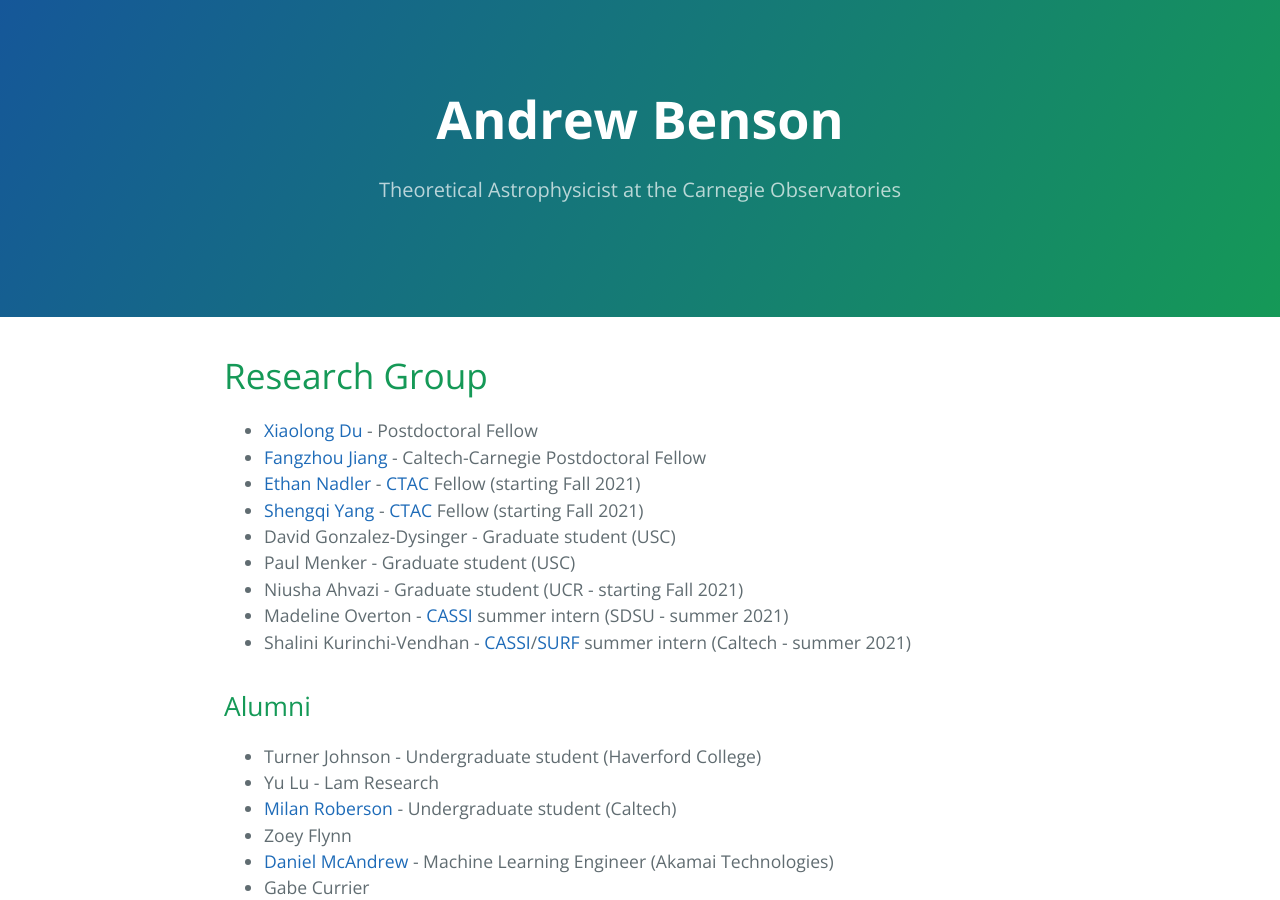
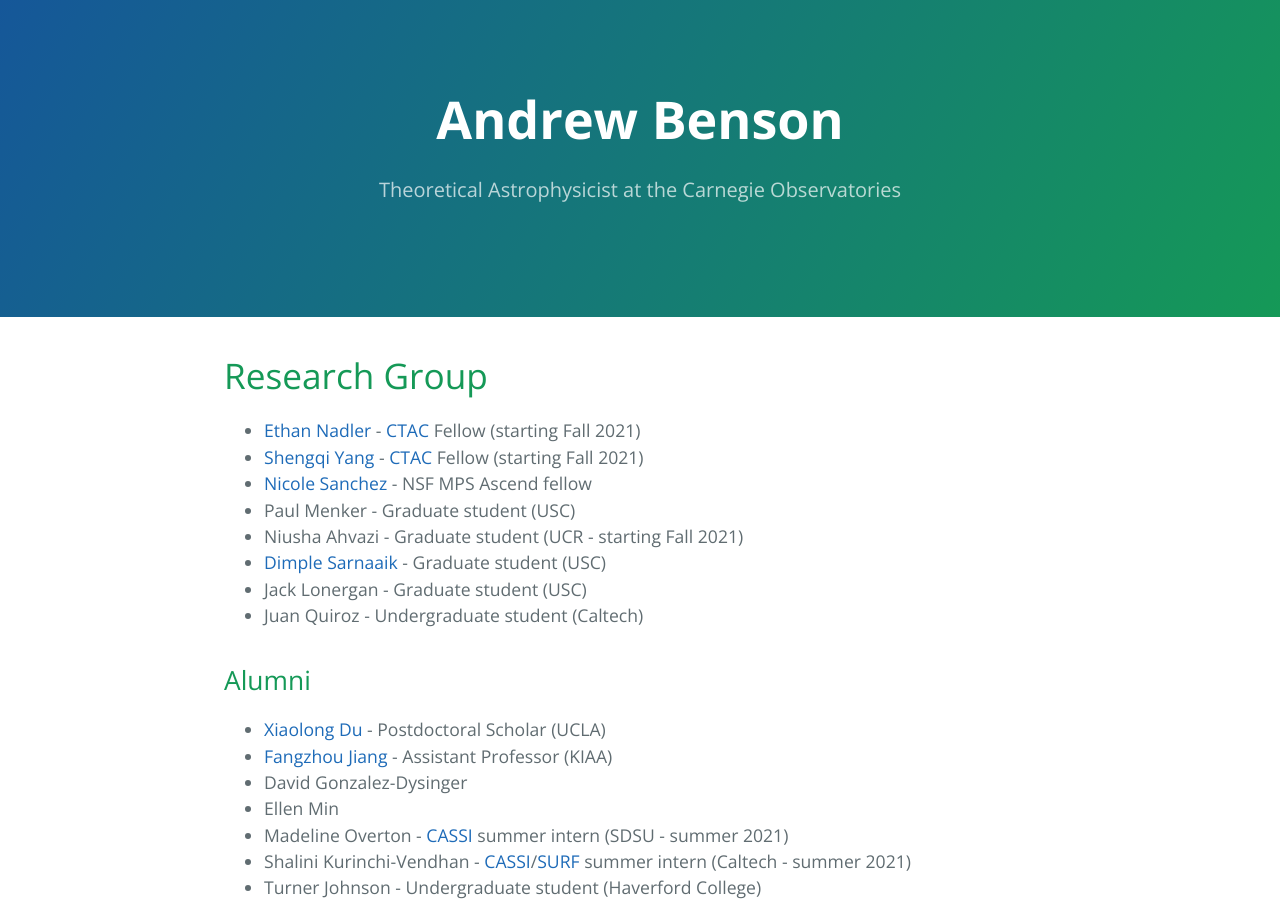
Before and after one commit to abensonca/abensonca.github.io, a Jekyll site: the page built from team.md, in a window 1280 px wide and 900 px high. Built offline with Jekyll 4.4.1, drawn with Linux system fonts in a browser that asks for light colours.

Commit message:
Update team.md

```diff
--- a/team.md
+++ b/team.md
@@ -6,19 +6,23 @@ description: Theoretical Astrophysicist at the Carnegie Observatories
 
 # Research Group
 
-* [Xiaolong Du](https://xiaolong-du.github.io/) - Postdoctoral Fellow
-* [Fangzhou Jiang](https://www.fzjiang.com/) - Caltech-Carnegie Postdoctoral Fellow
 * [Ethan Nadler](https://kipac.stanford.edu/people/ethan-nadler) - [CTAC](https://ctac.carnegiescience.edu/) Fellow (starting Fall 2021)
 * [Shengqi Yang](https://sheayang.github.io/) - [CTAC](https://ctac.carnegiescience.edu/) Fellow (starting Fall 2021)
-* David Gonzalez-Dysinger - Graduate student (USC)
+* [Nicole Sanchez](https://nnicolesanchez.github.io/) - NSF MPS Ascend fellow
 * Paul Menker - Graduate student (USC)
 * Niusha Ahvazi - Graduate student (UCR - starting Fall 2021)
-* Madeline Overton - [CASSI](https://obs.carnegiescience.edu/CASSI) summer intern (SDSU - summer 2021)
-* Shalini Kurinchi-Vendhan - [CASSI](https://obs.carnegiescience.edu/CASSI)/[SURF](http://sfp.caltech.edu/programs/surf) summer intern (Caltech - summer 2021)
-
+* [Dimple Sarnaaik](https://www.linkedin.com/in/dimple-sarnaaik-30b503143) - Graduate student (USC)
+* Jack Lonergan - Graduate student (USC)
+* Juan Quiroz - Undergraduate student (Caltech)
 
 ## Alumni
 
+* [Xiaolong Du](https://xiaolong-du.github.io/) - Postdoctoral Scholar (UCLA)
+* [Fangzhou Jiang](https://www.fzjiang.com/) - Assistant Professor (KIAA)
+* David Gonzalez-Dysinger
+* Ellen Min
+* Madeline Overton - [CASSI](https://obs.carnegiescience.edu/CASSI) summer intern (SDSU - summer 2021)
+* Shalini Kurinchi-Vendhan - [CASSI](https://obs.carnegiescience.edu/CASSI)/[SURF](http://sfp.caltech.edu/programs/surf) summer intern (Caltech - summer 2021)
 * Turner Johnson - Undergraduate student (Haverford College)
 * Yu Lu - Lam Research
 * [Milan Roberson](https://www.linkedin.com/in/milan-roberson-705a5b160/) - Undergraduate student (Caltech)
```
